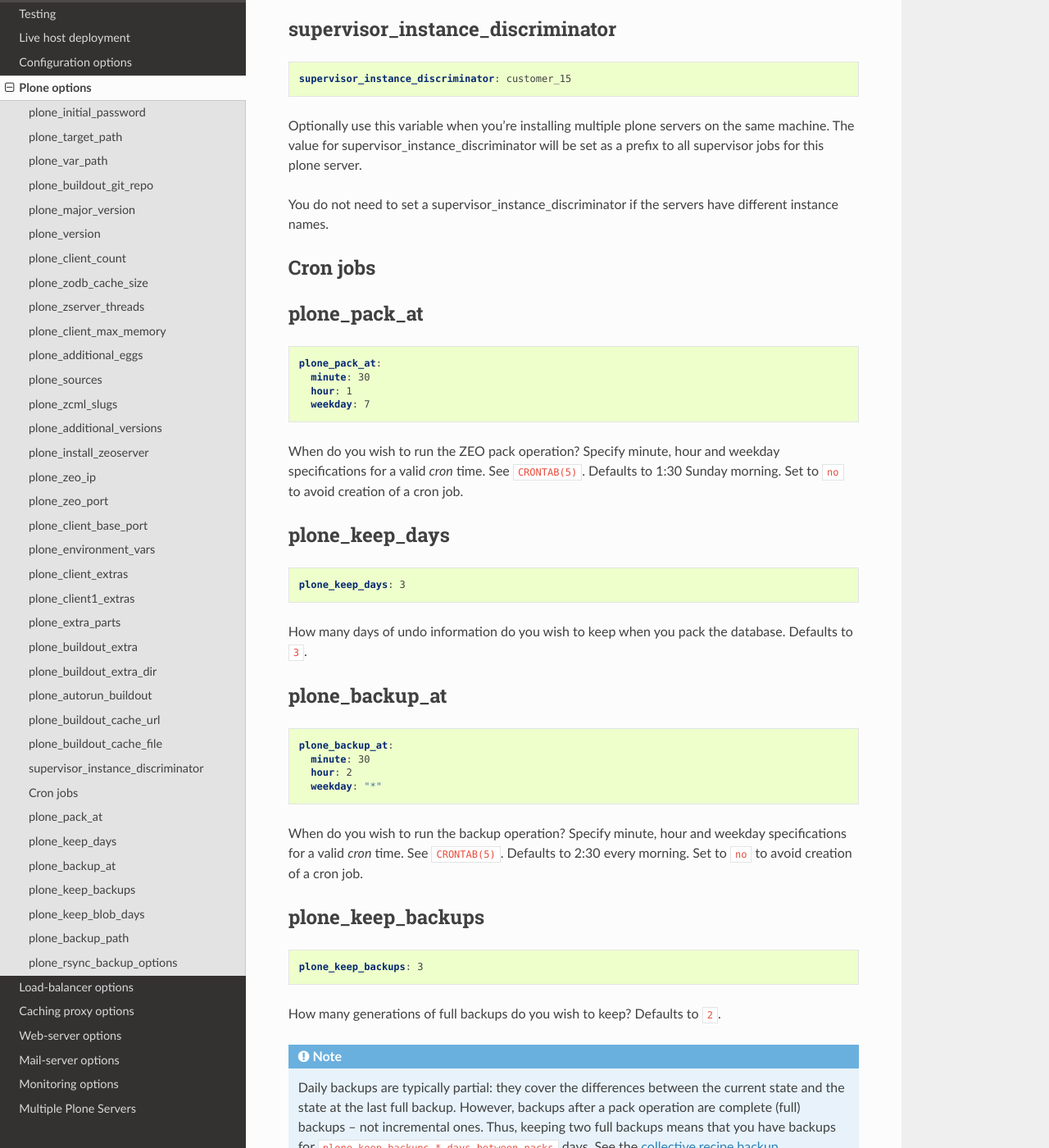
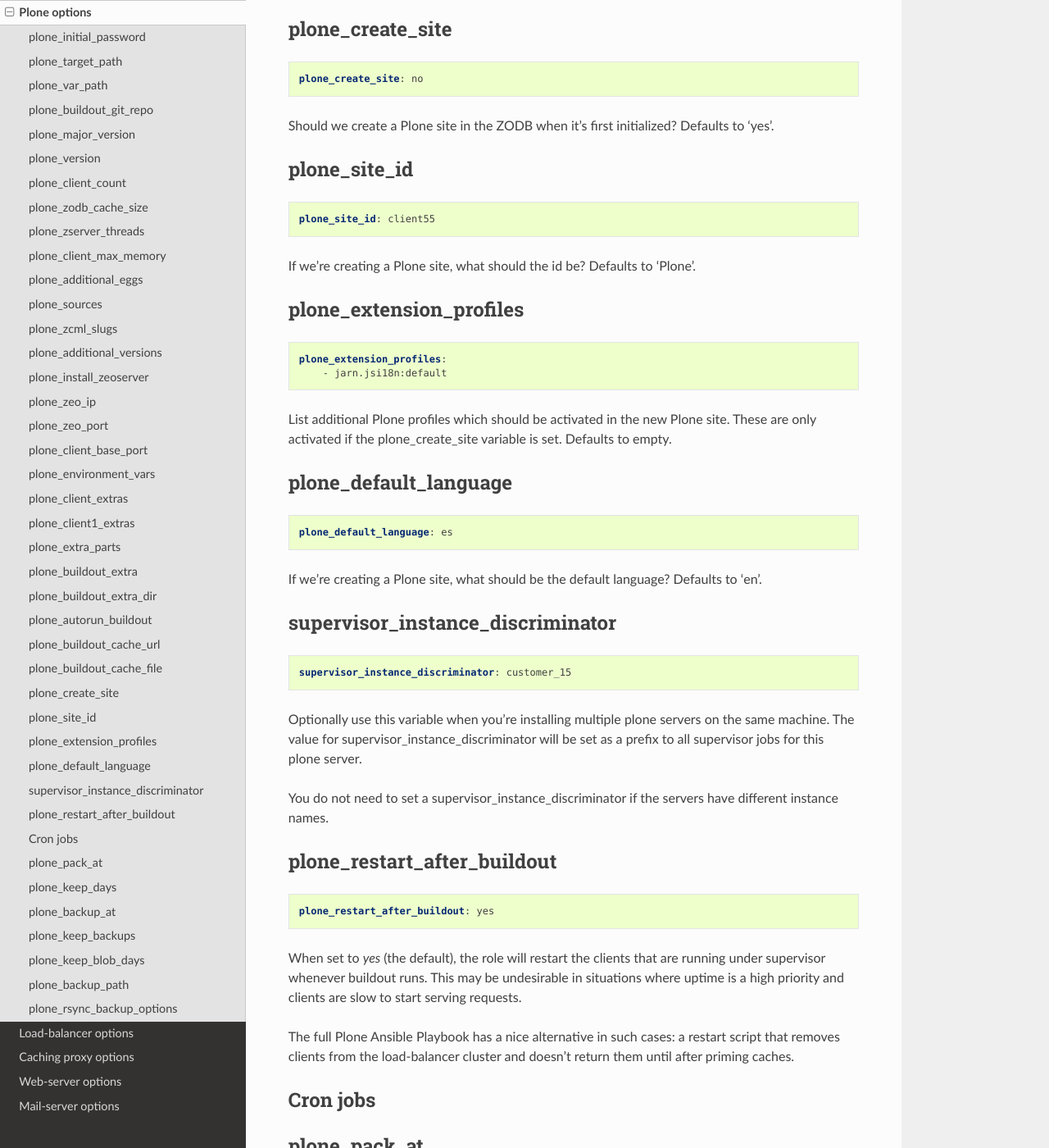
Before and after one commit to plone/ansible-playbook, a Sphinx documentation site: the page built from docs/plone.rst, in a window 1280 px wide and 1400 px high, scrolled down 7302 px. Shown: the whole window at 82% size. Built offline with Sphinx 7.4.7 and the Read the Docs theme 2.0.0, drawn with Linux system fonts in a browser that asks for light colours.

Commit message:
Document several variables related to plone site creation. Fixes #74.

```diff
--- a/HISTORY.txt
+++ b/HISTORY.txt
@@ -1,3 +1,7 @@
+1.2.8 (unreleased)
+
+- Document several variables related to plone site creation. Fixes #74.
+
 1.2.7 2016-03-28
 
 - Port doc updates from plone_server role.
--- a/docs/plone.rst
+++ b/docs/plone.rst
@@ -353,6 +353,47 @@ plone_buildout_cache_file
 The full local (host) filepath of a buildout egg cache. Defaults to none. Should not be used at the same time as plone_buildout_cache_url.
 
 
+plone_create_site
+~~~~~~~~~~~~~~~~~
+
+.. code-block:: yaml
+
+    plone_create_site: no
+
+Should we create a Plone site in the ZODB when it's first initialized? Defaults to 'yes'.
+
+
+plone_site_id
+~~~~~~~~~~~~~
+
+.. code-block:: yaml
+
+    plone_site_id: client55
+
+If we're creating a Plone site, what should the id be? Defaults to 'Plone'.
+
+
+plone_extension_profiles
+~~~~~~~~~~~~~~~~~~~~~~~~
+
+.. code-block:: yaml
+
+    plone_extension_profiles:
+        - jarn.jsi18n:default
+
+List additional Plone profiles which should be activated in the new Plone site.  These are only activated if the plone_create_site variable is set. Defaults to empty.
+
+
+plone_default_language
+~~~~~~~~~~~~~~~~~~~~~~
+
+.. code-block:: yaml
+
+    plone_default_language: es
+
+If we're creating a Plone site, what should be the default language? Defaults to 'en'.
+
+
 supervisor_instance_discriminator
 ~~~~~~~~~~~~~~~~~~~~~~~~~~~~~~~~~
 
@@ -364,6 +405,18 @@ Optionally use this variable when you're installing multiple plone servers on th
 The value for supervisor_instance_discriminator will be set as a prefix to all supervisor jobs for this plone server.
 
 You do not need to set a supervisor_instance_discriminator if the servers have different instance names.
+
+
+plone_restart_after_buildout
+~~~~~~~~~~~~~~~~~~~~~~~~~~~~
+
+.. code-block:: yaml
+
+    plone_restart_after_buildout: yes
+
+When set to `yes` (the default), the role will restart the clients that are running under supervisor whenever buildout runs. This may be undesirable in situations where uptime is a high priority and clients are slow to start serving requests.
+
+The full Plone Ansible Playbook has a nice alternative in such cases: a restart script that removes clients from the load-balancer cluster and doesn't return them until after priming caches.
 
 
 Cron jobs
```
